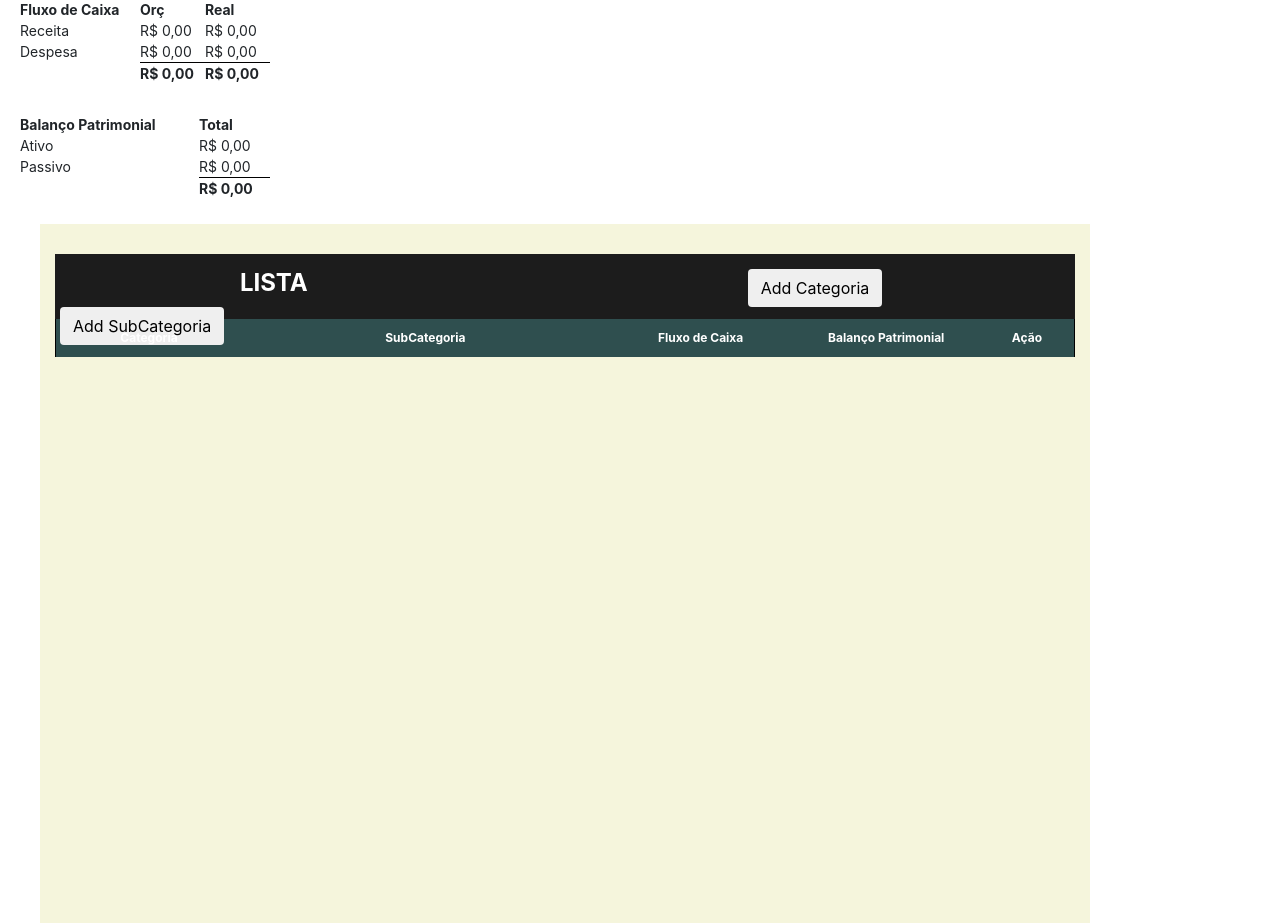
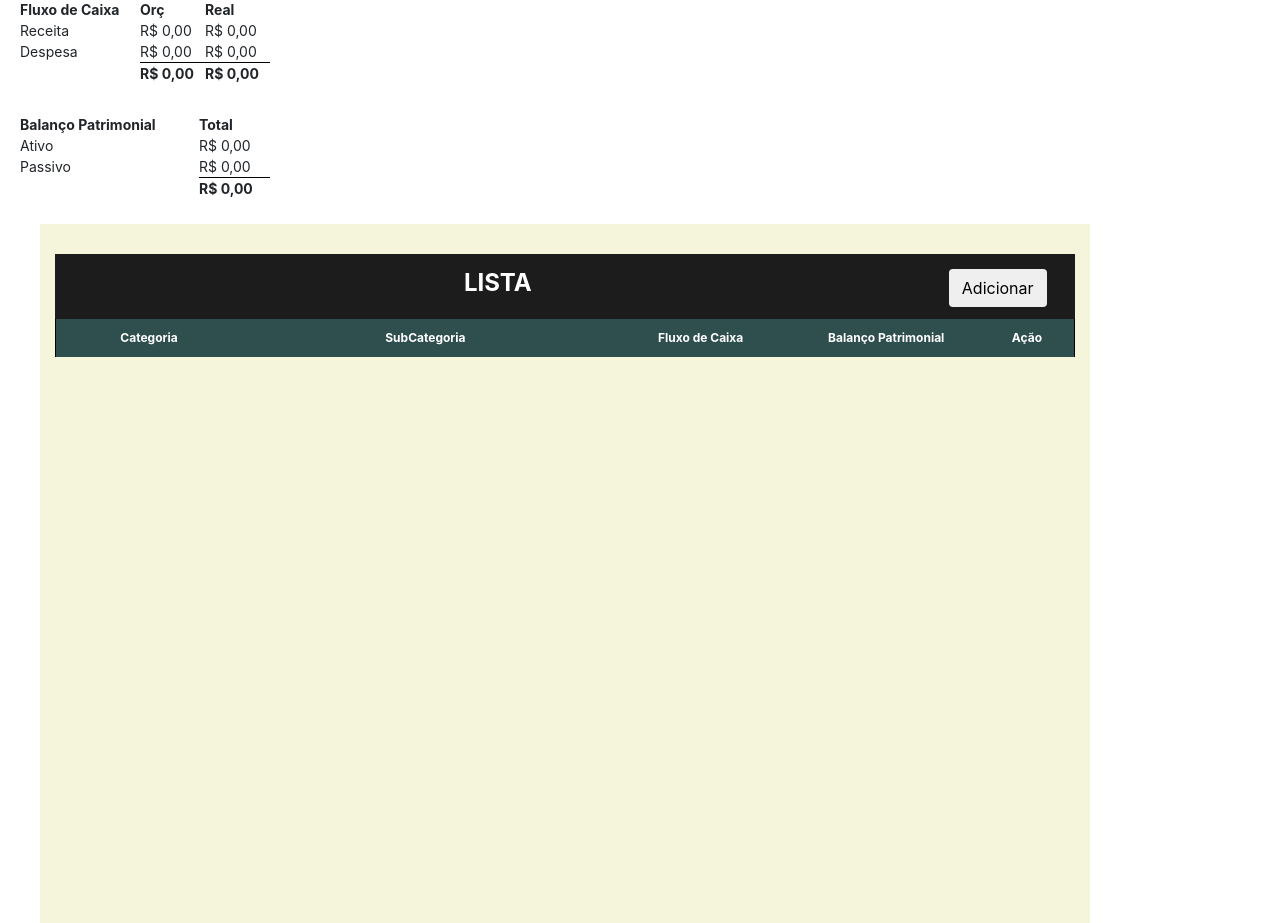
Before and after one commit to robsorico/robsorico.github.io, a PHP site: page /intranet/financeiro/financeiro_categorias.php in a window 1280 px wide. Shown: the part 350-1273 px from the top of the page. Run offline with PHP 8.4, Linux system fonts and the light colour scheme; the visitor is signed in with stand-in values (Sample User, id 1); data that the repository does not hold is empty.

Commit message:
atualizacao financeiro cat e acao

```diff
--- a/ebusiness-master/intranet/financeiro/financeiro_categorias.php
+++ b/ebusiness-master/intranet/financeiro/financeiro_categorias.php
@@ -14,7 +14,7 @@ $sqlCategoria = " SELECT * FROM cadastro_categorias ";
 $queryCategoria = $conn->query($sqlCategoria) or die($mysqli->error);
 
 // CONSULTANDO AS SUB-CATEGORIAS:
-$sqlSubCategoria = " SELECT *, b.txt_categoria FROM cadastro_subcategorias a LEFT JOIN cadastro_categorias b on a.id_categoria = b.id_categoria order by txt_categoria asc, b.id_categoria ";
+$sqlSubCategoria = " SELECT * FROM cadastro_categorias a LEFT JOIN cadastro_subcategorias b on a.id_categoria = b.id_categoria order by txt_categoria asc, b.id_categoria ";
 $querySubCategoria = $conn->query($sqlSubCategoria) or die($mysqli->error);
 
 ?>
@@ -144,46 +144,38 @@ $querySubCategoria = $conn->query($sqlSubCategoria) or die($mysqli->error);
       <div style="position: relative; float: left; margin-top: 20px; margin-left: 40px; background-color: #F5F5DC; width: 1050px; max-height: 700px;">
 
 
-              <div class="" id="Add_SubCategoria" style="width: 800px; font-size: 9pt; margin-top: 30px; margin-left: 12%; display: none; " >
-
-                  <div class="form-row" >
+        <div class="" id="adicionar" style="width: 800px; font-size: 9pt; margin-top: 30px; margin-left: 2%; display: none; " >
 
                     <form method="post" action="financeiro_acao.php">
 
-                        <input type="hidden" name="categoria_add" value="true">
-
                         <style type="text/css">
                         .formInserir {width: 130px; height: 30px; margin-right: 10px;}
-                        .formInserirDesc {width: 180px;height: 30px;margin-right: 10px;}
+                        .formInserirDesc {width: 198px;height: 29.5px;margin-right: 10px;}
                         .formInserirData {width: 120px;height: 30px;margin-right: 10px;border: 0.5px solid #B9B9B9;}
                         </style>
-
-
-                                <div class="">
-                                  <label for="categoria">Categoria</label><br>
-                                  <input type="text" class="formInserirDesc" id="categoria" placeholder="Descrição" name="categoria" value="" required>
-                                </div>
-
+                      <div class="form-row" >
+                          <input type="hidden" name="tipo" value="categoria">
                           <input type="hidden" name="acao" value="inserir">
                           <input type="hidden" name="usuario" value="<?php echo $usuario; ?>">
-                                <input type="hidden" name="tipo" value="categoria">
+                          <div class="form-group col-md-3">
+                            <label for="categoria">Categoria</label><br>
+                            <input type="text" class="formInserirDesc" id="categoria" placeholder="Digite uma categoria" name="categoria" value="" required>
+                          </div>
+                          <div class="form-group col-md-2">
                             <button class="btn btn-primary" style="height: 35px; margin-top: 23px;" type="submit">Add</button>
-
+                          </div>
+                      </div>
                     </form>
 
 
                     <form method="post" action="financeiro_acao.php">
 
-                        <input type="hidden" name="subcategoria_add" value="true">
+                        <div class="form-row" >
+                            <input type="hidden" name="tipo" value="subcategoria">
+                            <input type="hidden" name="acao" value="inserir">
+                            <input type="hidden" name="usuario" value="<?php echo $usuario; ?>">
 
-                        <style type="text/css">
-                        .formInserir {width: 130px; height: 30px; margin-right: 10px;}
-                        .formInserirDesc {width: 180px;height: 30px;margin-right: 10px;}
-                        .formInserirData {width: 120px;height: 30px;margin-right: 10px;border: 0.5px solid #B9B9B9;}
-                        </style>
-
-
-                                <div class="">
+                            <div class="form-group col-md-2">
                               <label for="categoria">Categoria</label><br>
                               <select class="formInserir" id="categoria" name="id_categoria">
                                       <option selected>Selecione</option>
@@ -196,35 +188,32 @@ $querySubCategoria = $conn->query($sqlSubCategoria) or die($mysqli->error);
 
                               </select>
                             </div>
-                                 <div class="">
+                            <div class="form-group col-md-3">
                               <label for="subcategoria">SubCategoria</label><br>
                               <input type="text" class="formInserirDesc" id="subcategoria" name="subcategoria" placeholder="Digite uma subcategoria" value="" required>
                             </div>
-                                <div class="">
+                            <div class="form-group col-md-2">
                                 <label for="tipo_fc">Fluxo de Caixa</label><br>
                                   <select class="formInserir" id="tipo_fc" name="tipo_fc">
                                       <option selected>Selecione</option>
-                                          <option value="RF">Receita Fixa</option>
-                                          <option value="RV">Receita Variavel</option>
-                                          <option value="DF">Despesa Fixa</option>
-                                          <option value="DV">Despesa Variavel</option>
+                                      <option value="Receita Fixa">Receita Fixa</option>
+                                      <option value="Receita Variavel">Receita Variavel</option>
+                                      <option value="Despesa Fixa">Despesa Fixa</option>
+                                      <option value="Despesa Variavel">Despesa Variavel</option>
                                   </select>
                             </div>
-                                <div class="">
+                            <div class="form-group col-md-2">
                                 <label for="tipo_bp">Balanço Patrimonial</label><br>
                                   <select class="formInserir" id="tipo_bp" name="tipo_bp">
                                       <option selected>Selecione</option>
-                                          <option value="A">Ativo</option>
-                                          <option value="P">Passivo</option>
-                                          <option value="PL">Patrimônio Líquido</option>
+                                      <option value="Ativo">Ativo</option>
+                                      <option value="Passivo">Passivo</option>
+                                      <option value="Patrimônio Líquido">Patrimônio Líquido</option>
                                   </select>
                             </div>
-
-                                 <input type="hidden" name="acao" value="inserir">
-                                 <input type="hidden" name="usuario" value="<?php echo $usuario; ?>">
-                                 <input type="hidden" name="tipo" value="subcategoria">
+                            <div class="form-group col-md-2">
                              <button class="btn btn-primary" style="height: 35px; margin-top: 23px;" type="submit">Add</button>
-
+                            </div>
                         </div>
 
                     </form>
@@ -294,16 +283,12 @@ $querySubCategoria = $conn->query($sqlSubCategoria) or die($mysqli->error);
 
                     <div class="container-fluid" style="background-color: #1C1C1C; padding: 5px; color: white; height: 65px;">
 
-                       <div style="position: relative; float: left; margin-left: 180px; margin-top: 10px;">
+                       <div style="position: relative; float: left; margin-left: 40%; margin-top: 10px;">
                          <h4 style=""><b>LISTA</b></h4>
                        </div>
 
-                       <div class="" style="margin-top: 10px; margin-left: 440px; margin-right: 30px; position: relative; float: left;" >
-                          <button class="btn blue" id="hideshow" onclick="myFunction_Cat()">Add Categoria</button>
-                       </div>
-
-                       <div style="margin-top: 10px; font-size: 8pt; margin-right: 0px;">
-                          <button class="btn blue" id="hideshow" onclick="myFunction_SubCat()">Add SubCategoria</button>
+                       <div style="margin-left: 88%; margin-top: 10px; font-size: 8pt; margin-right: 0px;">
+                          <button class="btn blue" id="hideshow" onclick="myFunction_add()">Adicionar</button>
                        </div>
 
                     </div>
@@ -369,10 +354,9 @@ $querySubCategoria = $conn->query($sqlSubCategoria) or die($mysqli->error);
 
     <script type="text/javascript">
 
-        function myFunction_Cat() {
-            var x = document.getElementById('Add_Categoria');
-            var y = document.getElementById('alterar_caixa');
-            var z = document.getElementById('Add_SubCategoria');
+        function myFunction_add() {
+            var x = document.getElementById('adicionar');
+            var y = document.getElementById('alterar');
 
                 if (x.style.display === 'none') {
                     x.style.display = 'block';
@@ -383,24 +367,9 @@ $querySubCategoria = $conn->query($sqlSubCategoria) or die($mysqli->error);
                 }
 
             }
-        function myFunction_SubCat() {
-            var x = document.getElementById('Add_SubCategoria');
-            var y = document.getElementById('alterar_caixa');
-            var z = document.getElementById('Add_Categoria');
-
-                if (x.style.display === 'none') {
-                    x.style.display = 'block';
-                    y.style.display = 'none';
-                    z.style.display = 'none';
-                } else {
-                    x.style.display = 'none';
-                }
-
-            }
-
         function myFunction_alt() {
-            var x = document.getElementById('alterar_caixa');
-            var y = document.getElementById('inserir_caixa');
+            var x = document.getElementById('alterar');
+            var y = document.getElementById('adicionar');
                 if (x.style.display === 'none') {
                     x.style.display = 'block';
                     y.style.display = 'none';
```
Also changed, not shown: ebusiness-master/intranet/financeiro/financeiro_acao.php (+9 -10 lines). Lines whose indentation alone changed are shown as unchanged.
